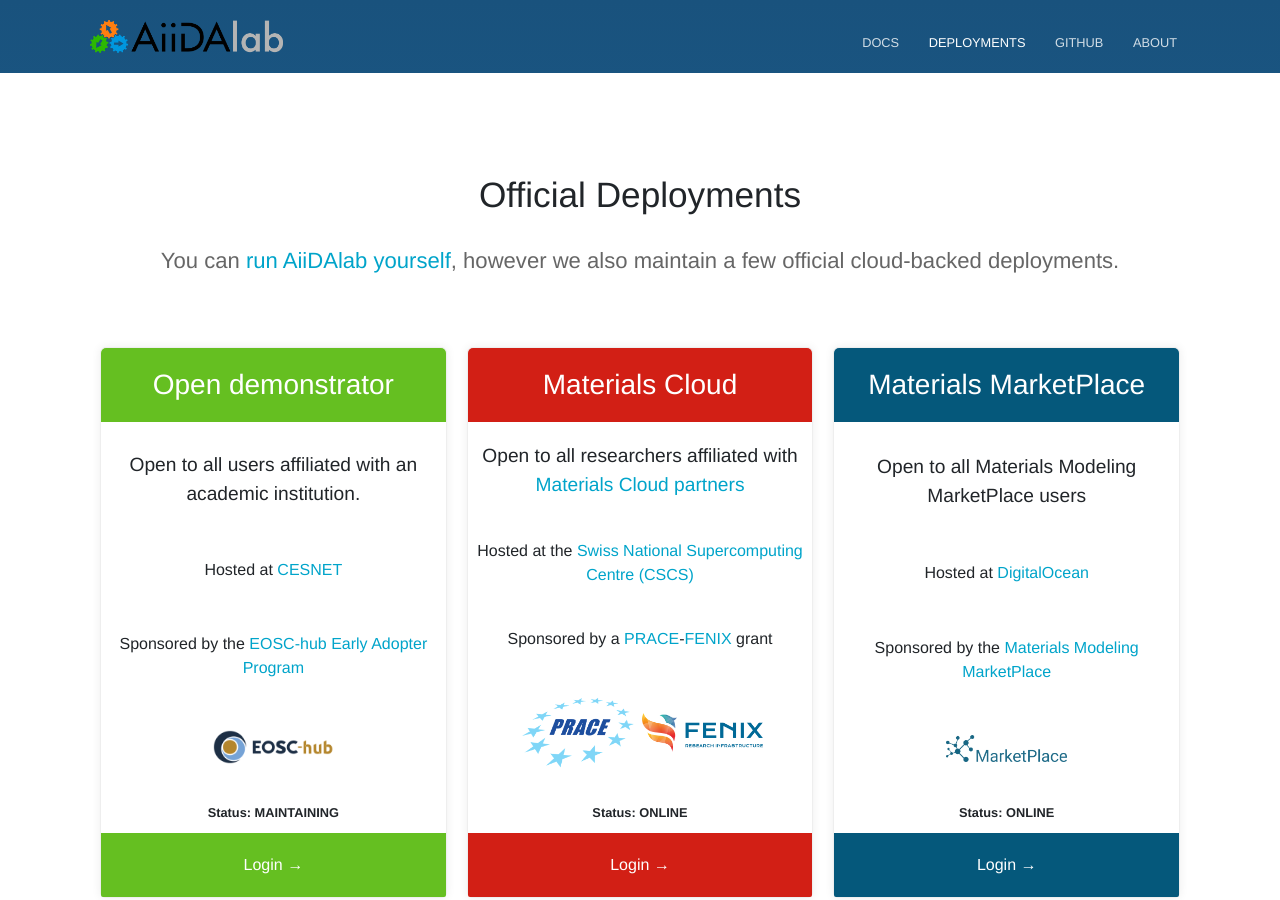
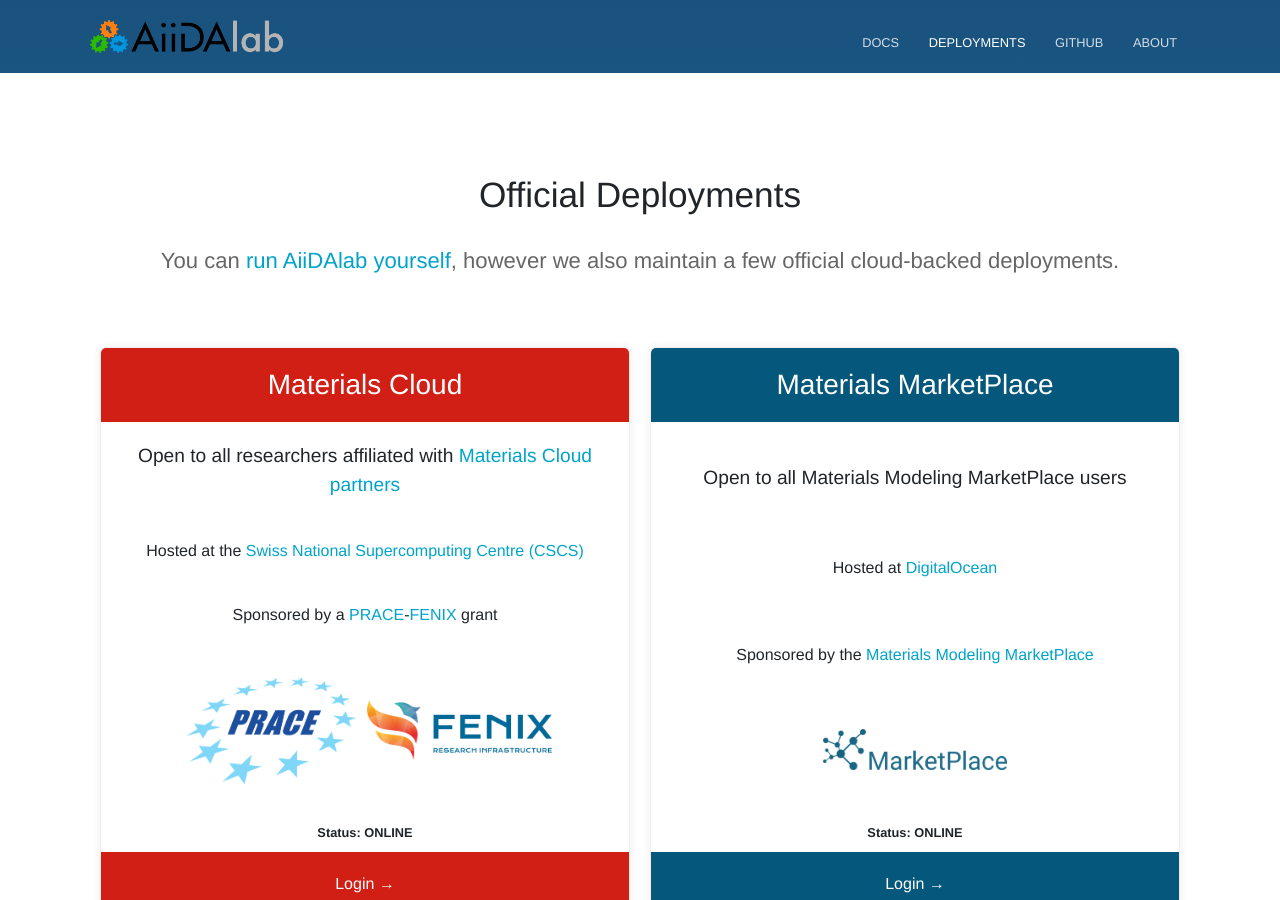
Before and after one commit to edan-bainglass/aiidalab-website, a Jekyll site: the page built from deployments.html, in a window 1280 px wide and 900 px high. Built offline with Jekyll 4.4.1, drawn with Linux system fonts in a browser that asks for light colours.

Commit message:
remove Open demonstrator

```diff
--- a/_includes/acknowledgement.html
+++ b/_includes/acknowledgement.html
@@ -1,4 +1,4 @@
-<div class="acknowledgment">
+<div class="acknowledgement">
   <p>
     We kindly ask you to cite the following publication if you use AiiDAlab:
   </p>
--- a/deployments.html
+++ b/deployments.html
@@ -3,20 +3,6 @@
 heading: Official Deployments
 description: You can <a href="https://aiidalab.readthedocs.io/en/latest/usage/index.html#aiidalab-launch">run AiiDAlab yourself</a>, however we also maintain a few official cloud-backed deployments.
 deployments_table:
-  - name: Open demonstrator
-    color: "#65BF21"
-    status: maintaining
-    features:
-      - text: Open to all users affiliated with an academic institution.
-        highlight: true
-      - text: Hosted at <a href="https://www.cesnet.cz/?lang=en">CESNET</a>
-      - text: Sponsored by the <a href="https://www.eosc-hub.eu/">EOSC-hub</a> <a href="https://eosc-hub.eu/research-communities/open-aiida-lab-platform-cloud-computing-materials-science">Early Adopter Program</a>
-      - images:
-          - src: images/endorsers/eosc-hub.png
-            alt: EOSC-Hub logo
-    call_to_action:
-      link: https://aiidalab-demo.materialscloud.org
-      text: Login
   - name: Materials Cloud
     color: "#D21F15"
     status: online
```
